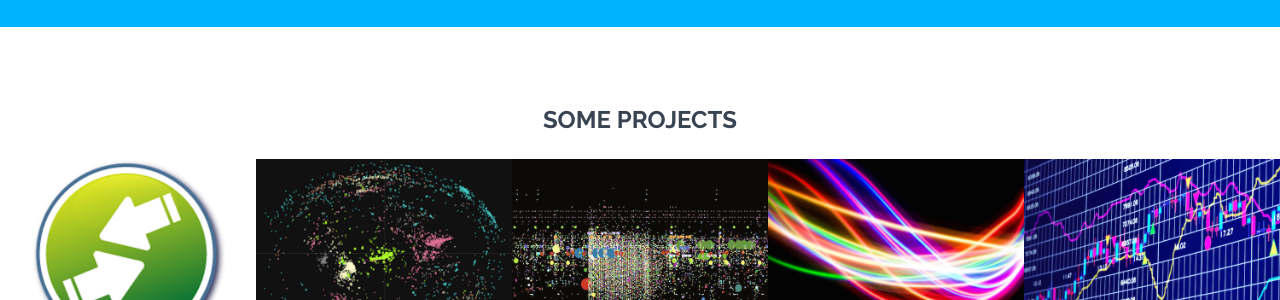
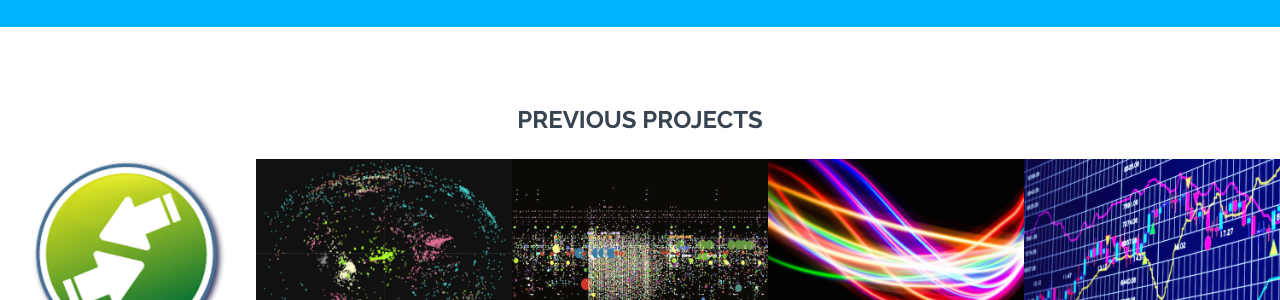
Before and after one commit to filmackay/filmackay, a Jekyll site: the page built from index.html, in a window 1280 px wide and 900 px high. Shown: the part 279-579 px from the top of the window. Built offline with Jekyll 4.4.1, drawn with Linux system fonts in a browser that asks for light colours; nearby versions of some CDN libraries; Markdown is read by kramdown in place of the engine named in the settings; some of the changed lines change nothing that is shown.

Commit message:
Cosmetic title change

```diff
--- a/index.html
+++ b/index.html
@@ -29,7 +29,7 @@ permalink: /
     </div>
 </div> -->
 
-{% include projects.html title="SOME PROJECTS" limit=10 %}
+{% include projects.html title="PREVIOUS PROJECTS" limit=10 %}
 
 <div class="container mtb">
     <div class="row">
```
